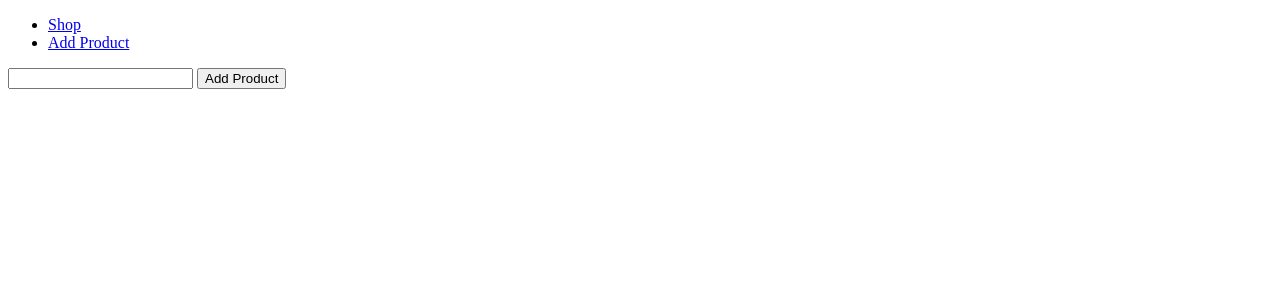
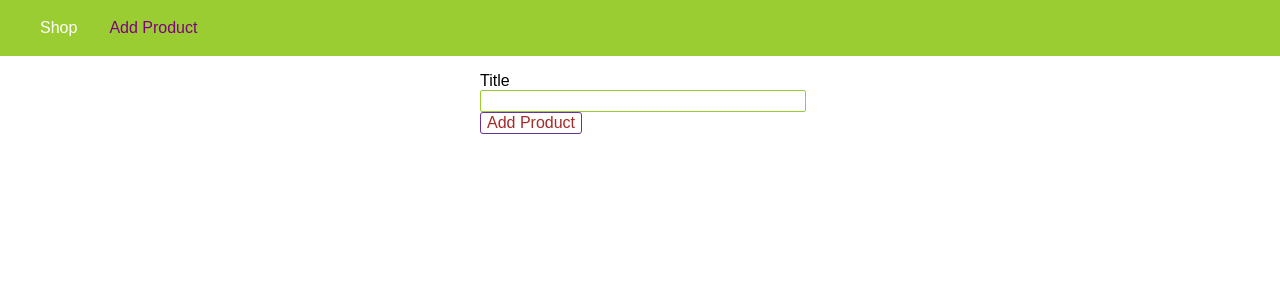
Before and after one commit to Aman-Gupta-Ji/Express-Basics, a Node server app: page /admin/add-product in a window 1280 px wide; the page is wider, and only the part inside the window is pictured. Shown: the top 300 px of that part. Run offline with Node 20, Linux system fonts and the light colour scheme.

Commit message:
Adding Css

```diff
--- a/views/add-product.html
+++ b/views/add-product.html
@@ -1,23 +1,104 @@
 <!DOCTYPE html>
 <html lang="en">
   <head>
-    <meta charset="UTF-8">
-    <meta http-equiv="X-UA-Compatible" content="IE=edge">
-    <meta name="viewport" content="width=device-width, initial-scale=1.0">
+    <meta charset="UTF-8" />
+    <meta http-equiv="X-UA-Compatible" content="IE=edge" />
+    <meta name="viewport" content="width=device-width, initial-scale=1.0" />
     <title>Add Product</title>
+    <style>
+      body {
+        padding: 0;
+        margin: 0;
+        font-family: sans-serif;
+      }
+      main {
+        padding: 1rem;
+      }
+      .main-header {
+        width: 100%;
+        height: 3.5rem;
+        background-color: yellowgreen;
+        padding: 0 1.5rem;
+      }
+      .main-header__nav {
+        height: 100%;
+        display: flex;
+        align-items: center;
+      }
+      .main-header__item-list {
+        list-style: none;
+        margin: 0;
+        padding: 0;
+        display: flex;
+      }
+      .main-header__item {
+        margin: 0 1rem;
+        padding: 0;
+      }
+      .main-header__item a {
+        text-decoration: none;
+        color: white;
+      }
+      .main-header__item a:hover,
+      .main-header__item a:active,
+      .main-header__item a.active {
+        color: purple;
+      }
+
+      .product-form {
+        width: 20rem;
+        max-width: 90%;
+        margin: auto;
+      }
+
+      .form-control {
+        display: block;
+      }
+
+      .form-control label,
+      .form-control input {
+        display: block;
+        width: 100%;
+      }
+      .form-control input {
+        border: 1px solid yellowgreen;
+        font: inherit;
+        border-radius: 2px;
+      }
+      button {
+        font: inherit;
+        border: 1px solid rebeccapurple;
+        color: brown;
+        background: white;
+        border-radius: 3px;
+        cursor: pointer;
+      }
+      button:hover,
+      button:active {
+        background-color: purple;
+        color: wheat;
+      }
+    </style>
   </head>
   <body>
-    <header>
-        <nav>
-            <ul>
-                <li><a href="/shops">Shop</a></li>
-                <li><a href="/admin/add-product">Add Product</a></li>
+    <header class="main-header">
+      <nav class="main-header__nav">
+        <ul class="main-header__item-list">
+          <li class="main-header__item">
+            <a href="/shops">Shop</a>
+          </li>
+          <li class="main-header__item">
+            <a class="active" href="/admin/add-product">Add Product</a>
+          </li>
         </ul>
       </nav>
     </header>
     <main>
-        <form action="/admin/add-product" method="POST">
-            <input type="text" name="title">
+      <form class="product-form" action="/admin/add-product" method="POST">
+        <div class="form-control">
+          <label for="title">Title</label>
+          <input id="title" type="text" name="title" />
+        </div>
         <button type="submit">Add Product</button>
       </form>
     </main>
```
Also changed, not shown: views/404.html (+62 -8 lines), views/shop.html (+52 -8 lines). Lines whose indentation alone changed are shown as unchanged.
